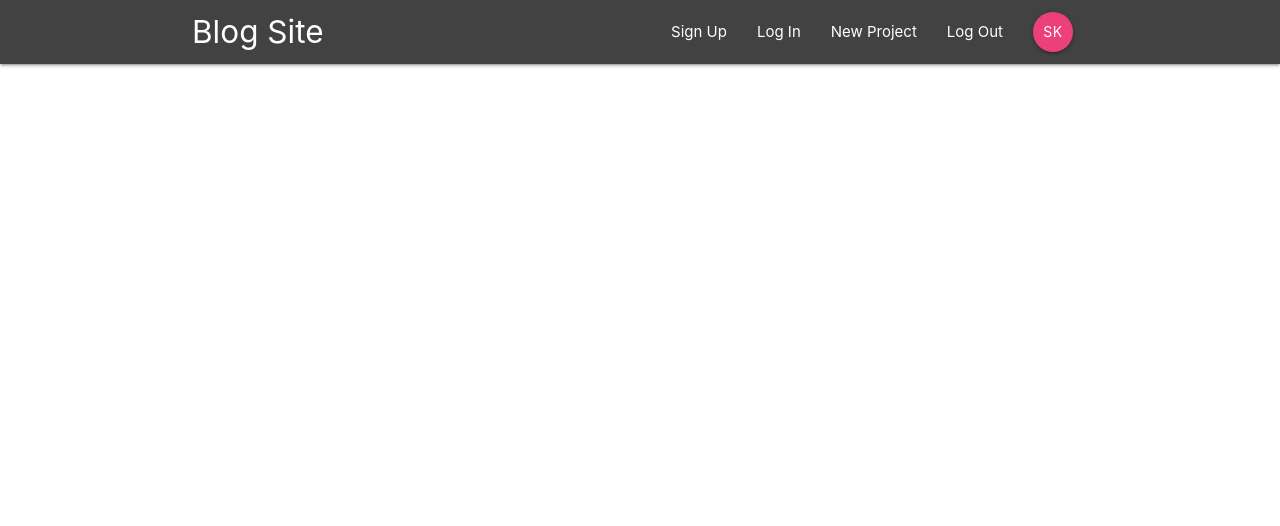
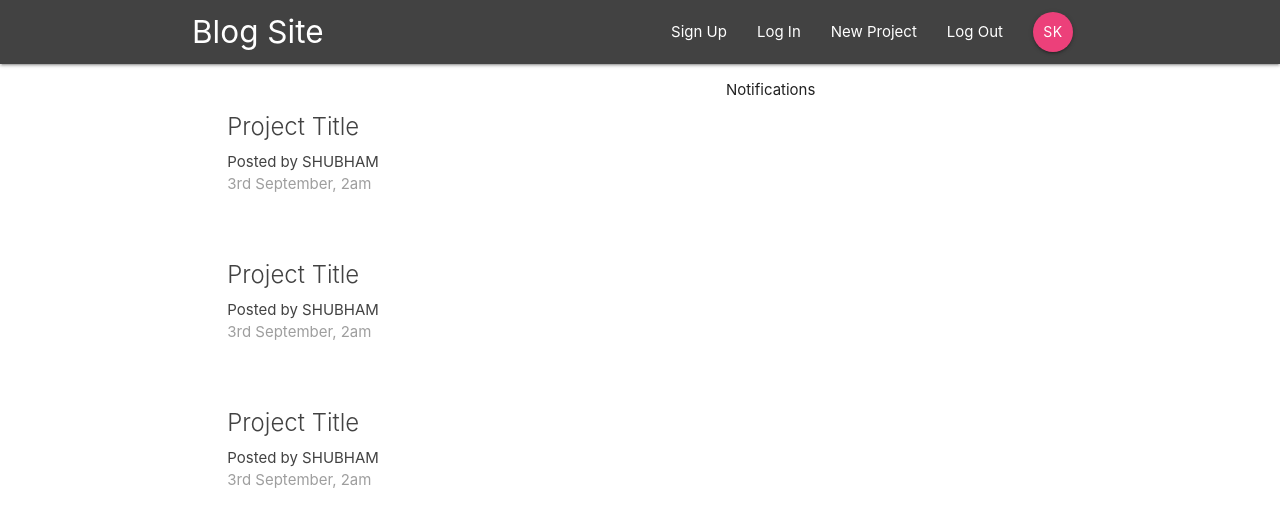
Before and after one commit to skcshubham/Blog-Webapp, a React (Create React App) app: page / in a window 1280 px wide. Shown: the top 526 px of the page. Built offline with nearby package versions, Linux system fonts and the light colour scheme.

Commit message:
adding dashboard

```diff
--- a/src/App.js
+++ b/src/App.js
@@ -9,7 +9,9 @@ class App extends Component {
 			<div className="App">
 				<Navbar />
 				<Switch>
-					<Route exact path="/" Component={Dashboard} />
+					<Route path="/">
+						<Dashboard />
+					</Route>
 				</Switch>
 			</div>
 		);
--- a/src/components/dashboard/Dashboard.js
+++ b/src/components/dashboard/Dashboard.js
@@ -7,10 +7,10 @@ class Dashboard extends Component {
 		return (
 			<div className="dashboard container">
 				<div className="row">
-					<div className="col s12 m8">
+					<div className="col s12 m6">
 						<ProjectList />
 					</div>
-					<div className="col s12 m3 offset-m1">
+					<div className="col s12 m5 offset-m1">
 						<Notifications />
 					</div>
 				</div>
```
